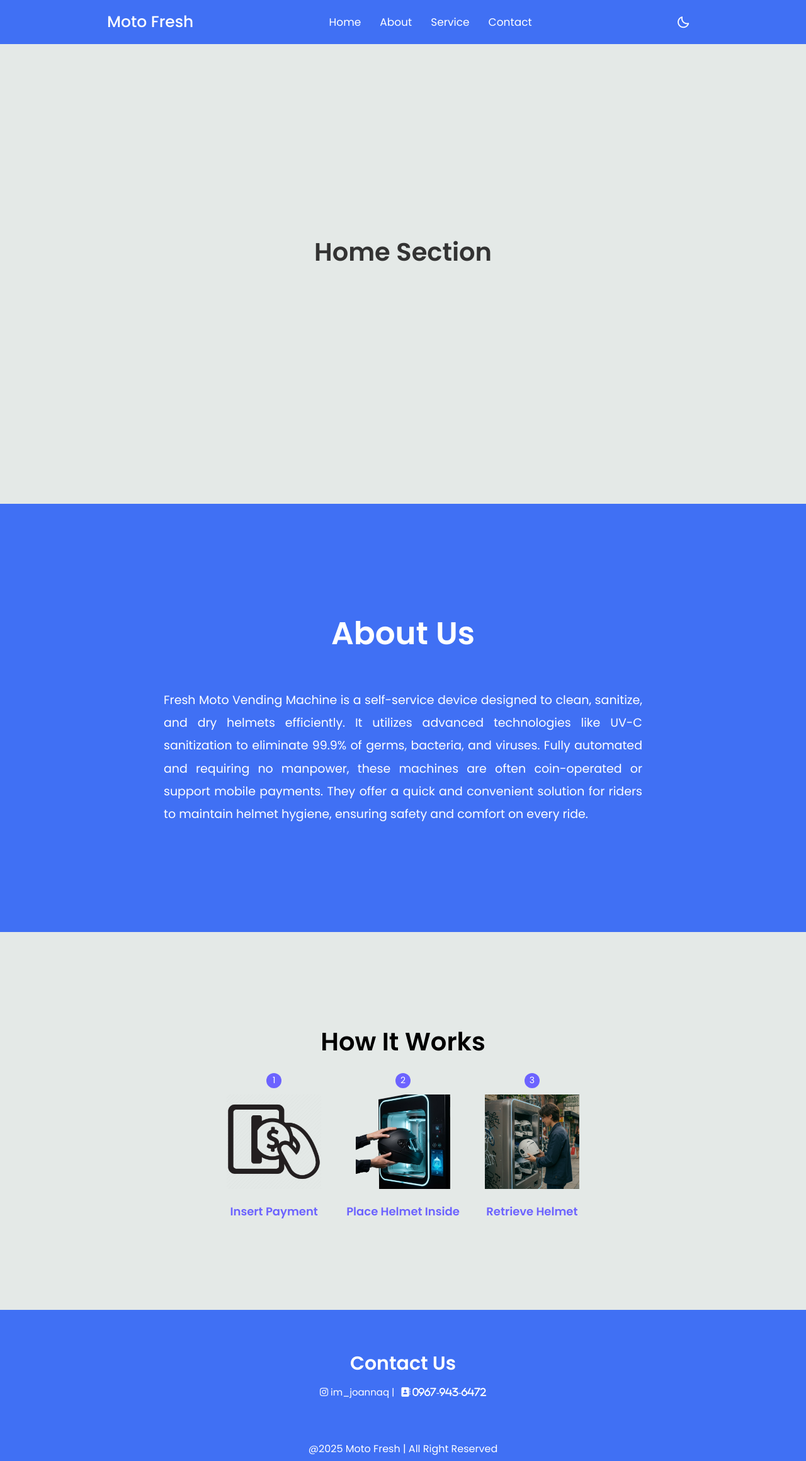
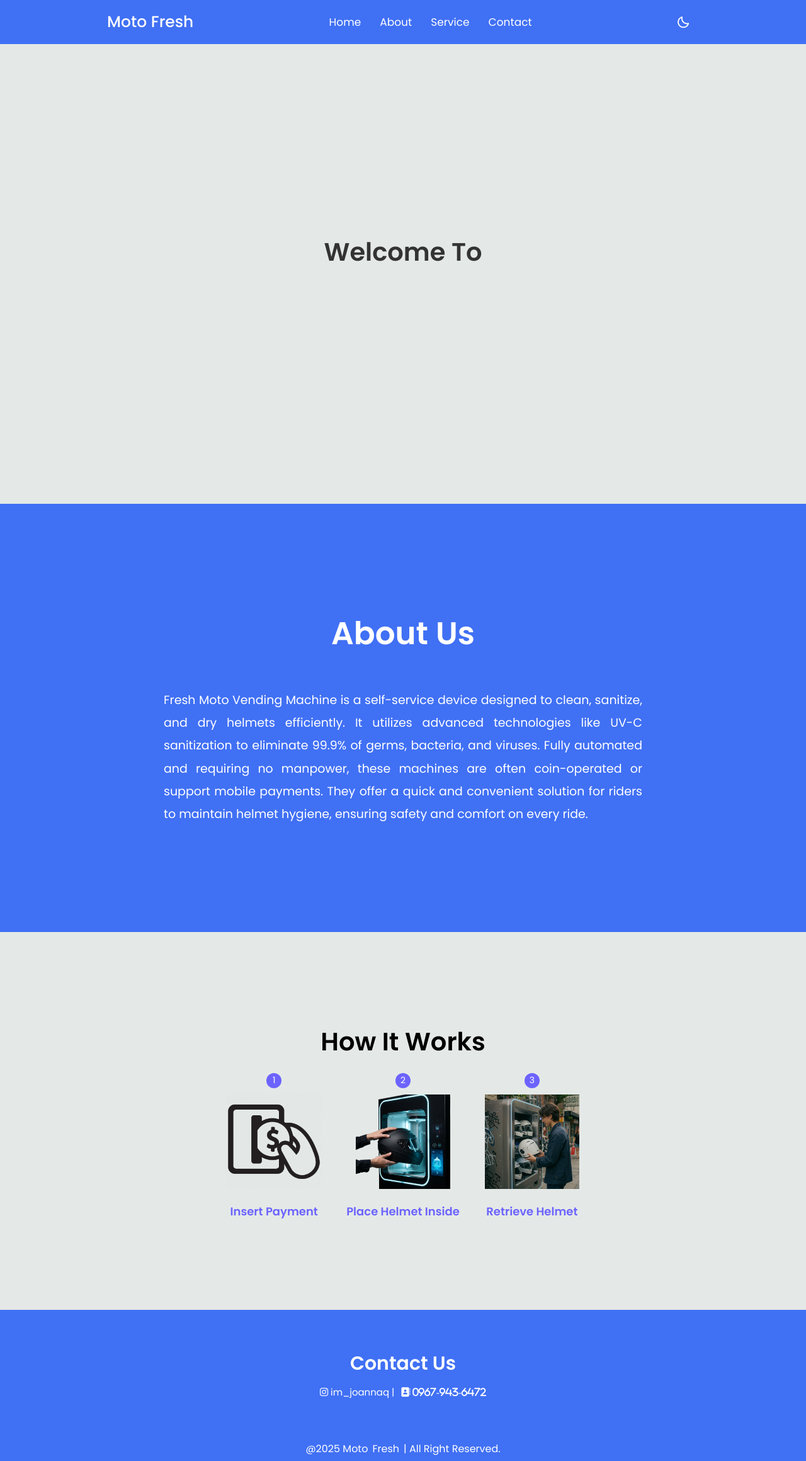
Before and after one commit to Yotch236/Moto-Fresh, a plain HTML site: page index.html in a window 1280 px wide. Shown: the whole page at 63% size. Drawn offline with nearby package versions, Linux system fonts and the light colour scheme.

Commit message:
Home Page needed

```diff
--- a/index.html
+++ b/index.html
@@ -50,7 +50,7 @@
 	<!--Home Section-->
 	<section id="home">
 		<div class="content">
-			<h1>Home Section</h1>
+			<h1>Welcome To  </h1>
 		</div>
 	</section>
 
@@ -98,7 +98,7 @@
 		</div>
 	</section>
 
-	<footer>@2025 Moto Fresh | All Right Reserved</footer>
+	<footer>@2025 Moto <span style="margin-left: 7px; margin-right: 7px;"><a href="Jing12.jpg" style="text-decoration: none; color: white;">Fresh</a></span> | All Right Reserved.</footer>
 	<script src="main.js"></script>
 	<script src="scrolltoTop.js"></script>
 </body>
--- a/style.css
+++ b/style.css
@@ -174,7 +174,7 @@ nav .nav-bar .logo a {
     pointer-events: none;
 }
 
-/* Content Section */
+/* Home Content Section */
 .content {
     display: flex;
     justify-content: center;
```
Also changed, not shown: Jing12.jpg (added), picture/image.png (added).
